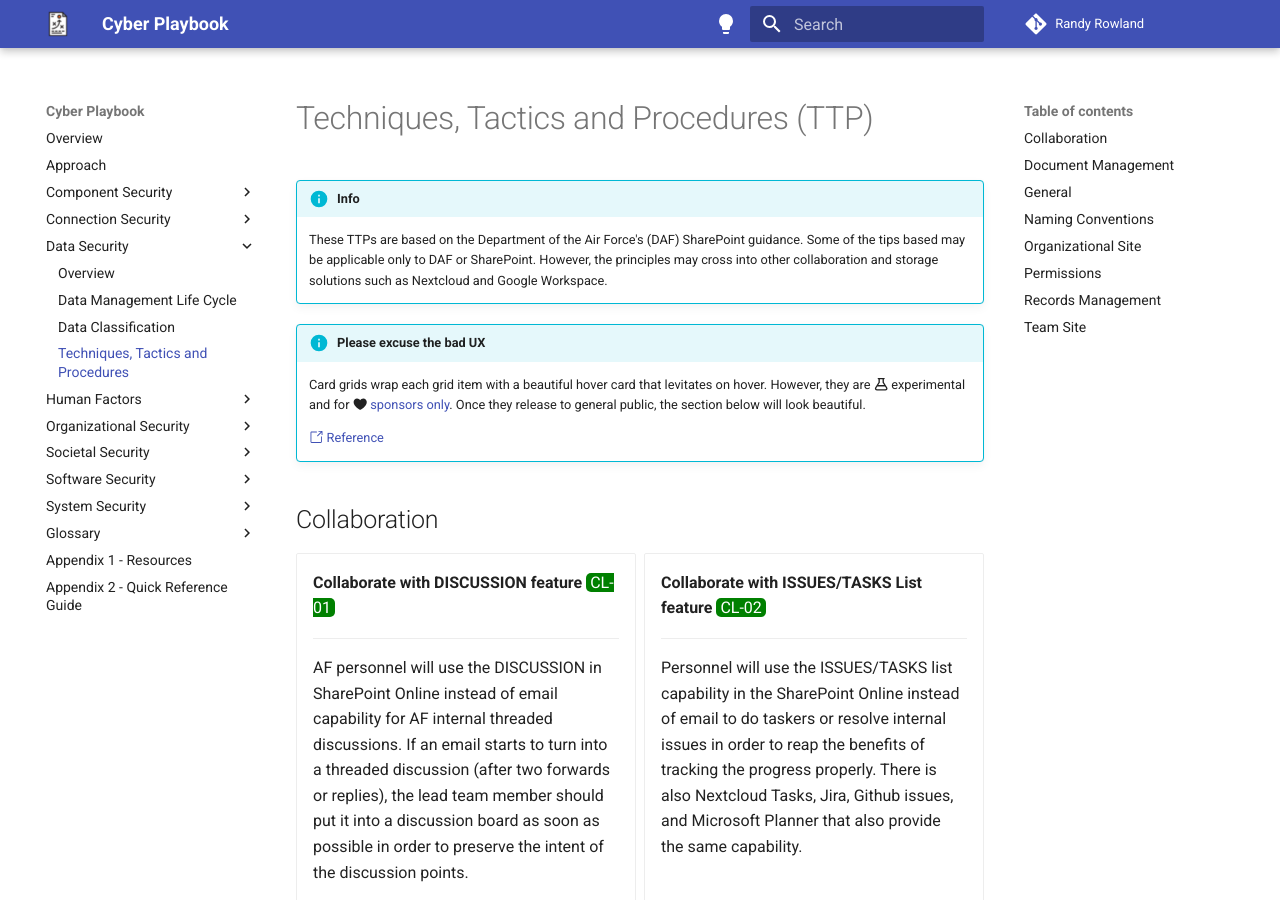
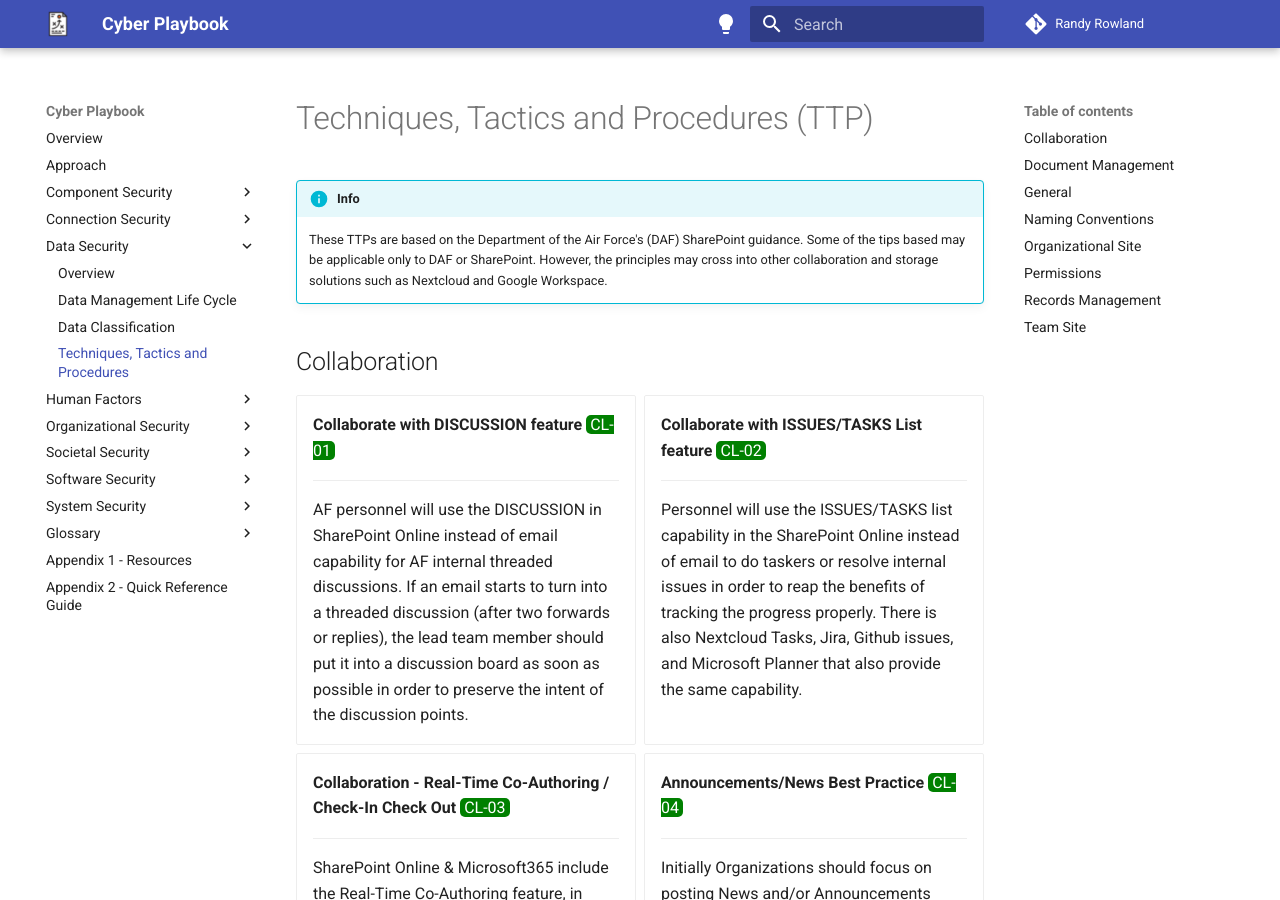
Before and after one commit to rowland007/Cyber-Playbook, an MkDocs documentation site: the page built from docs/data/ttp.md, in a window 1280 px wide and 900 px high. Built offline with MkDocs 1.6.1 and Material for MkDocs 9.7.7, drawn with Linux system fonts in a browser that asks for light colours.

Commit message:
Remove UX Warning

```diff
--- a/docs/data/ttp.md
+++ b/docs/data/ttp.md
@@ -2,12 +2,6 @@
 
 !!! info
     These TTPs are based on the Department of the Air Force's (DAF) SharePoint guidance. Some of the tips based may be applicable only to DAF or SharePoint. However, the principles may cross into other collaboration and storage solutions such as Nextcloud and Google Workspace.
-
-!!! info "Please excuse the bad UX"
-
-    Card grids wrap each grid item with a beautiful hover card that levitates on hover. However, they are :octicons-beaker-16: experimental and for :octicons-heart-fill-24:{ .heart } [sponsors only](https://squidfunk.github.io/mkdocs-material/insiders/). Once they release to general public, the section below will look beautiful.
-
-    [:octicons-link-external-24: Reference](https://squidfunk.github.io/mkdocs-material/reference/grids/#using-card-grids)
 
 ## Collaboration
 
```
Also changed, not shown: docs/data/data-classification.md (+0 -6 lines), docs/human/mindful.md (+0 -6 lines).
